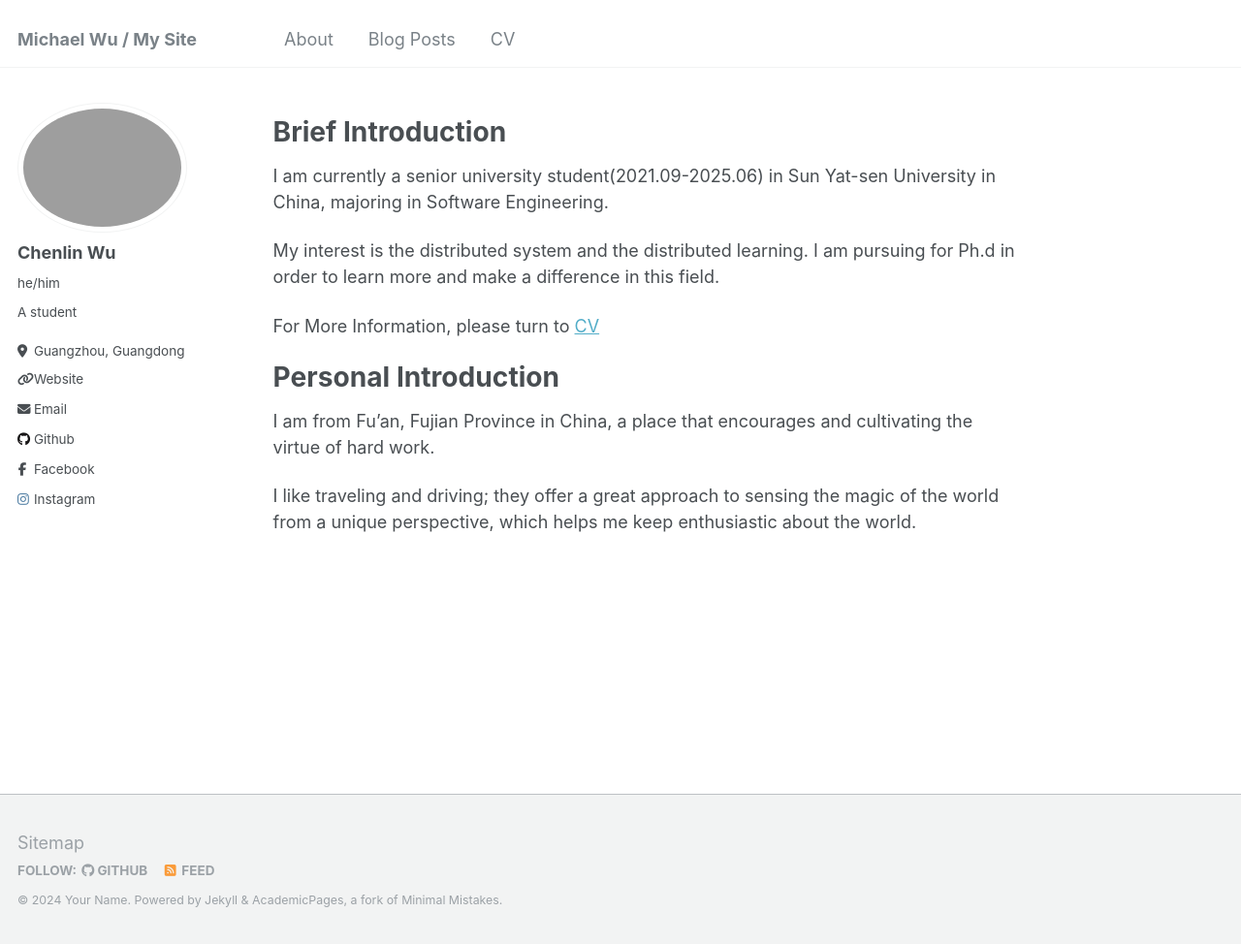
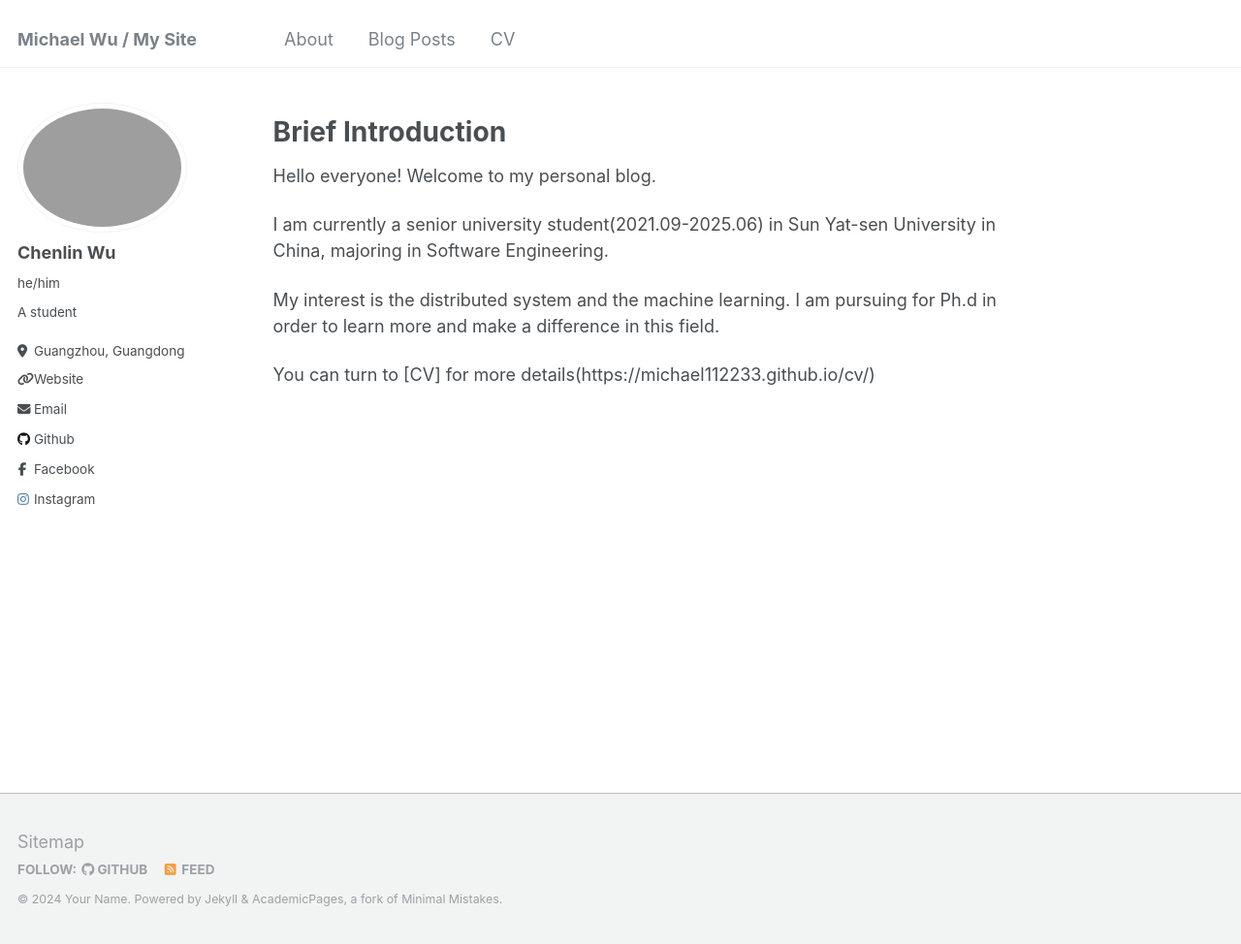
Before and after one commit to Michael112233/Michael112233.github.io, a Jekyll site: the page built from _pages/about.md, in a window 1280 px wide and 974 px high. Shown: the whole window at 97% size. Built offline with Jekyll 4.4.1, drawn with Linux system fonts in a browser that asks for light colours.

Commit message:
modified:   _pages/about.md 	modified:   _pages/cv.md 	modified:   images/.DS_Store

```diff
--- a/_pages/about.md
+++ b/_pages/about.md
@@ -9,17 +9,10 @@ redirect_from:
 
 Brief Introduction
 ======
+Hello everyone! Welcome to my personal blog.
 
 I am currently a senior university student(2021.09-2025.06) in Sun Yat-sen University in China, majoring in Software Engineering.
 
-My interest is the distributed system and the distributed learning. I am pursuing for Ph.d in order to learn more and make a difference in this field.
+My interest is the distributed system and the machine learning. I am pursuing for Ph.d in order to learn more and make a difference in this field.
 
-For More Information, please turn to [CV](https://michael112233.github.io/cv/)
-
-
-Personal Introduction
-======
-
-I am from Fu'an, Fujian Province in China, a place that encourages and cultivating the virtue of hard work.
-
-I like traveling and driving; they offer a great approach to sensing the magic of the world from a unique perspective, which helps me keep enthusiastic about the world.
+You can turn to [CV] for more details(https://michael112233.github.io/cv/)
```
Also changed, not shown: _pages/cv.md (+4 -4 lines), 1 other file.
